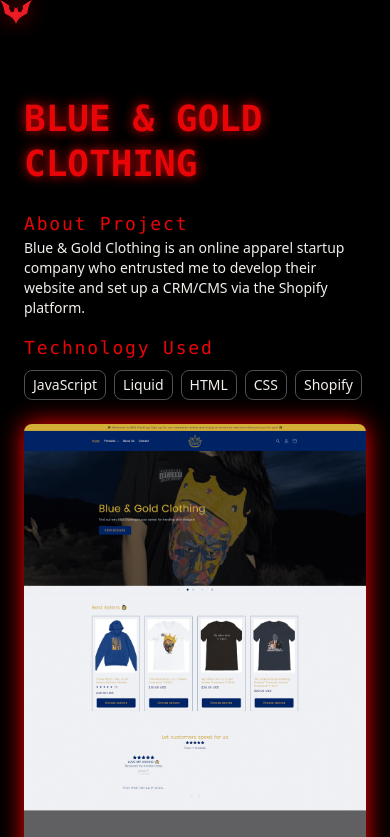
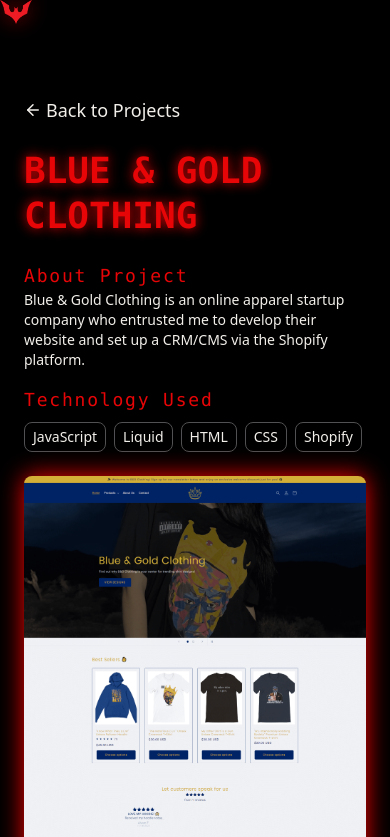
Before and after one commit to alvarotorrestx/portfolio_next, a Next.js app: page /projects/blue_and_gold_clothing in a window 390 px wide. Shown: the top 837 px of the page. Built offline with nearby package versions, Linux system fonts and the light colour scheme; a web font is replaced by a local one.

Commit message:
Renamed Link reusable component to CTALink and added back to projects button.

```diff
--- a/src/app/experience/Experience.tsx
+++ b/src/app/experience/Experience.tsx
@@ -5,7 +5,7 @@
 import { GiBatMask } from "react-icons/gi";
 import { FiExternalLink } from "react-icons/fi";
 import RevealText from '@/components/RevealText'
-import Link from "@/components/Link";
+import CTALink from "@/components/CTALink";
 
 type Experience = {
     title: string;
@@ -97,7 +97,7 @@
             </div>
 
             {/* Resume Link */}
-            <Link extLink url={"/documents/Alvaro_Torres_Resume.pdf"} text={"View My Resume"} icon={<FiExternalLink />} />
+            <CTALink extLink url={"/documents/Alvaro_Torres_Resume.pdf"} text={"View My Resume"} icon={<FiExternalLink />} />
 
         </section>
     )
--- a/src/app/portfolio/ProjectCard.tsx
+++ b/src/app/portfolio/ProjectCard.tsx
@@ -1,4 +1,4 @@
-import Link from "@/components/Link";
+import CTALink from "@/components/CTALink";
 import { motion } from "framer-motion";
 import { MdArrowForward } from "react-icons/md";
 
@@ -32,7 +32,7 @@
           ))}
         </div>
         {link && (
-          <Link url={link} text={"View Project"} icon={<MdArrowForward className="text-lg sm:text-2xl" />} />
+          <CTALink url={link} text={"View Project"} icon={<MdArrowForward className="text-lg sm:text-2xl" />} />
         )}
       </div>
     </motion.div>
--- a/src/app/projects/[id]/page.tsx
+++ b/src/app/projects/[id]/page.tsx
@@ -1,11 +1,12 @@
 "use client";
 
 import { useParams } from "next/navigation";
+import { useRouter } from "next/navigation";
 import projects from "@/app/portfolio/Projects";
 import { motion } from "framer-motion";
 import RevealText from "@/components/RevealText";
-import Link from "@/components/Link";
-import { FiExternalLink, FiFigma } from "react-icons/fi";
+import CTALink from "@/components/CTALink";
+import { FiExternalLink, FiArrowLeft } from "react-icons/fi";
 import { FaGithub } from "react-icons/fa";
 import IconLink from '@/components/IconLink';
 import { PAGE_TRANSITION_DURATION } from '@/utils/Constants';
@@ -17,9 +18,18 @@
 
   if (!project) return <div className="text-center text-white py-20">Project not found.</div>;
 
+  const router = useRouter();
+
   return (
     <PageTransition>
       <section className="max-w-6xl mx-auto px-4 py-24">
+        <button
+          onClick={() => router.back()}
+          className="cursor-pointer text-lg text-base-content hover:text-primary transition-all inline-flex justify-center items-center mb-6 gap-1"
+        >
+          <FiArrowLeft /> Back to Projects
+        </button>
+
         <RevealText
           text={project.title}
           className="text-4xl md:text-5xl lg:text-6xl font-bold text-start"
@@ -70,7 +80,7 @@
                     <IconLink extLink url={project.github} title="GitHub" icon={<FaGithub className="text-2xl" />} />
                   )}
                   {project.live && (
-                    <Link extLink url={project.live} text="Visit Website" icon={<FiExternalLink />} />
+                    <CTALink extLink url={project.live} text="Visit Website" icon={<FiExternalLink />} />
                   )}
                 </div>
               </div>
--- a/src/components/Link.tsx
+++ b/src/components/CTALink.tsx
@@ -10,7 +10,7 @@
   icon?: ReactNode;
 };
 
-const Link = ({ extLink = false, url, text, icon }: LinkProps) => {
+const CTALink = ({ extLink = false, url, text, icon }: LinkProps) => {
   const classes =
     `
       justify-center px-4 py-3 my-4 group inline-flex items-center gap-2 rounded-lg
@@ -42,4 +42,4 @@
   );
 };
 
-export default Link;
+export default CTALink;
```
